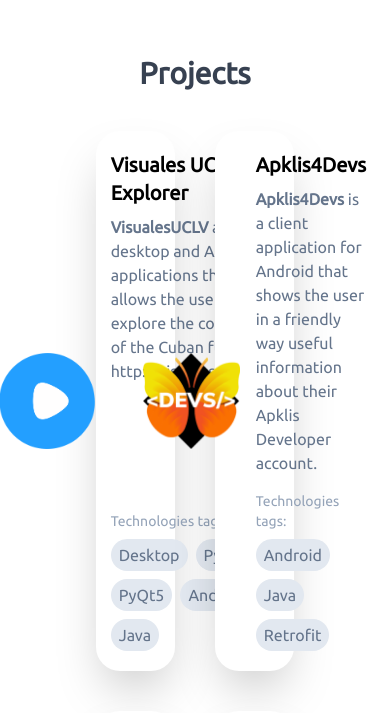
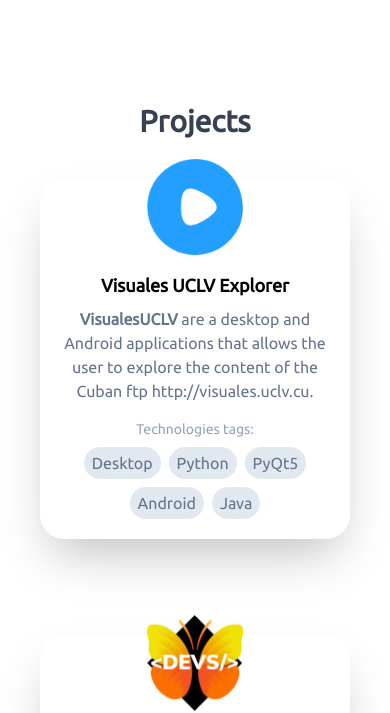
Before and after one commit to JalexCode/JalexCode.github.io, a React (Vite) app: page / in a window 390 px wide. Shown: the part 3016-3729 px from the top of the page. Built offline with nearby package versions, Linux system fonts and the light colour scheme.

Commit message:
Style: added some resposive style code

```diff
--- a/src/components/ExperienceCard.tsx
+++ b/src/components/ExperienceCard.tsx
@@ -10,15 +10,15 @@ const ExperienceCard = ({ experience }: ExperienceCardProps) => {
             <div className="h-36 rounded-tr-3xl rounded-tl-3xl shadow-xl" style={{ backgroundColor: "rgb(20, 124, 244)" }}>
                 <div className="flex justify-center items-center flex-col">
                     <a target="_blank" href={experience.webLink}>
-                        <h3 className="text-2xl mb-2 font-bold text-white mt-12">{experience.workName}</h3>
+                        <h3 className="lg:text-2xl ssm:text-xl text-center mb-2 font-bold text-white mt-12">{experience.workName}</h3>
                     </a>
                     <div className="shadow-xl rounded-full">
                         <img alt={experience.workName} loading="lazy" width="120" height="120" decoding="async" data-nimg="1" src={experience.image} />
                     </div>
                 </div>
             </div>
-            <div className="p-6 mt-14 flex justify-center items-center flex-col">
-                <h2 className="text-3xl opacity-70 mb-2 text-center font-bold">{experience.role}</h2>
+            <div className="p-6 lg:mt-14 ssm:mt-24 flex justify-center items-center flex-col">
+                <h2 className="lg:text-3xl ssm:text-2xl opacity-70 mb-2 text-center font-bold">{experience.role}</h2>
                 <h2 className="mb-2 text-slate-600">{experience.place}</h2>
                 <p className="text-center text-slate-600">{experience.workingPeriod}</p>
                 <p className="mt-5 px-2 hidden lg:flex opacity-70">
--- a/src/components/Footer.tsx
+++ b/src/components/Footer.tsx
@@ -9,12 +9,12 @@ function getCurrentYear(): string {
 
 const Footer = () => {
   return (
-    <div className="flex bg-indigo-600 p-8 h-fit w-full justify-between items-center text-white relative">
-      <div className="justify-start items-start">
-        <div className="text-sm font-bold mb-2">Contact me!</div>
+    <div className="flex lg:flex-row ssm:flex-col bg-indigo-600 p-8 h-fit w-full justify-between items-center text-white relative">
+      <div className="lg:justify-start ssm:justify-center lg:items-start ssm:items-center">
+        <div className="text-sm font-bold mb-2 lg:text-start ssm:text-center">Contact me!</div>
         <SocialLinks />
       </div>
-      <div>Copyright © {getCurrentYear()} - Todos los derechos reservados</div>
+      <div className="lg:w-fit ssm:w-full lg:mt-0 ssm:mt-4 text-center">Copyright © {getCurrentYear()} - Todos los derechos reservados</div>
     </div>
   )
 }
--- a/src/components/ProjectCard.tsx
+++ b/src/components/ProjectCard.tsx
@@ -7,15 +7,15 @@ interface ProjectCardProps {
 
 const ProjectCard = ({ project }: ProjectCardProps) => {
     return (
-        <div className='z-1 project-card justify-around p-5 hover-trigger transition-all hover:scale-105 shadow-2xl hover:shadow-black'>
-            <div className='flex flex-shrink-0 mr-4'>
+        <div className='z-1 project-card lg:justify-around ssm:justify-center ssm:items-center flex lg:flex-row ssm:flex-col p-5 hover-trigger transition-all hover:scale-105 shadow-2xl hover:shadow-black'>
+            <div className='flex flex-shrink-0 lg:mr-4 ssm:mr-0 ssm:mb-4 lg:mt-0 ssm:-mt-10 '>
                 <img src={project.iconPath} className='h-24 min-h-24 object-cover transition-all hover-target' />
             </div>
-            <div className='flex flex-col text-start h-full flex-grow'>
-                <h3 className='font-bold text-xl mb-2'>{project.name}</h3>
-                <ReactMarkdown className='font-sans text-md text-slate-500 mb-4'>{project.markdownDescription}</ReactMarkdown>
+            <div className='flex flex-col lg:text-start ssm:text-center h-full flex-grow'>
+                <h3 className='font-bold lg:text-xl ssm:text-lg mb-2'>{project.name}</h3>
+                <ReactMarkdown className='font-sans lg:text-md text-slate-500 mb-4'>{project.markdownDescription}</ReactMarkdown>
                 <div className='text-slate-400 text-sm mt-auto mb-2'>Technologies tags:</div>
-                <div className='flex flex-wrap gap-2'>
+                <div className='flex flex-wrap gap-2 lg:justify-start ssm:justify-center lg:items-start ssm:items-center'>
                     {project.usedTechs?.map((tech, index) => (
                         <div key={index} className='tag-badges'>{tech}</div>
                     ))}
--- a/src/components/Projects.tsx
+++ b/src/components/Projects.tsx
@@ -3,11 +3,11 @@ import projects from "../data/projects";
 
 const Projects = () => {
   return (
-    <section id="projects" className='bg-white px-4 pt-28 my-52 mx-20 justify-center items-center w-fit relative'>
+    <section id="projects" className='bg-white pt-40 my-52 lg:mx-20 ssm:mx-10 justify-center items-center w-fit relative'>
       <div className="z-1">
         <h2 className="sections-title mb-8 text-2xl font-bold">Projects</h2>
       </div>
-      <div className="grid grid-cols-2 gap-10 z-1">
+      <div className="lg:grid ssm:flex lg:grid-cols-2 ssm:flex-col lg:gap-10 ssm:gap-24 lg:mt-0 ssm:mt-10 z-1">
         {projects.map((project, index) => (
           <ProjectCard key={index} project={project} />
         ))}
```
